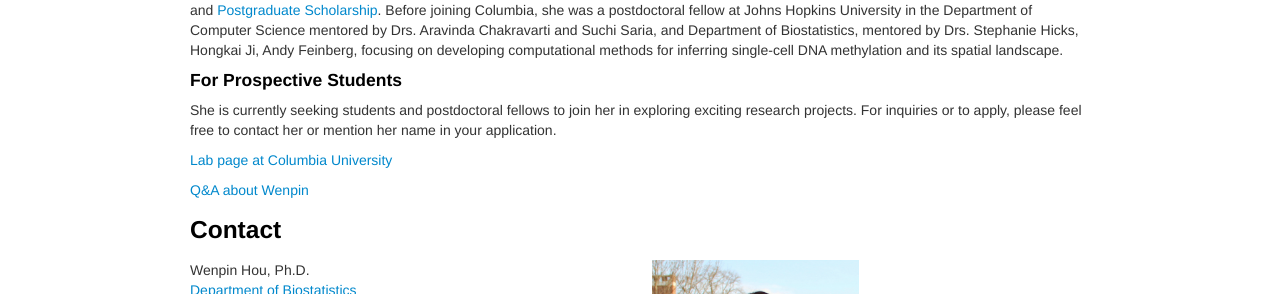
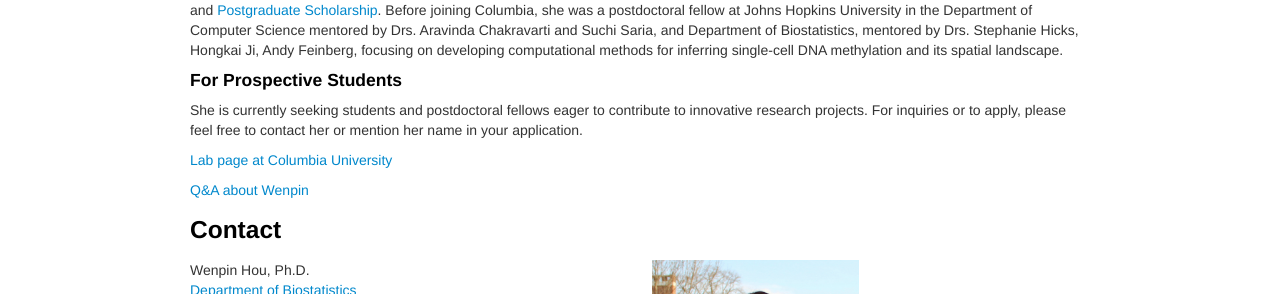
Before and after one commit to Winnie09/Wenpin_Hou, a Jekyll site: the page built from index.md, in a window 1280 px wide. Shown: the part 522-816 px from the top of the page. Built offline with Jekyll 4.4.1, drawn with Linux system fonts in a browser that asks for light colours.

```diff
--- a/index.md
+++ b/index.md
@@ -20,7 +20,7 @@
 Dr. Hou earned her Ph.D. in Mathematics from The University of Hong Kong, where she was a recipient of [University Postgraduate Fellowships](https://gradsch.hku.hk/gradsch/prospective-students/scholarship-funding-and-fees) and [Postgraduate Scholarship](https://gradsch.hku.hk/gradsch/prospective-students/scholarship-funding-and-fees). Before joining Columbia, she was a postdoctoral fellow at Johns Hopkins University in the Department of Computer Science mentored by Drs. Aravinda Chakravarti and Suchi Saria, and Department of Biostatistics, mentored by Drs. Stephanie Hicks, Hongkai Ji, Andy Feinberg, focusing on developing computational methods for inferring single-cell DNA methylation and its spatial landscape.
 
 #### For Prospective Students
-She is currently seeking students and postdoctoral fellows to join her in exploring exciting research projects.  For inquiries or to apply, please feel free to contact her or mention her name in your application.
+She is currently seeking students and postdoctoral fellows eager to contribute to innovative research projects.  For inquiries or to apply, please feel free to contact her or mention her name in your application.
 
 [Lab page at Columbia University](https://www.publichealth.columbia.edu/research-labs/hou-lab)
 
```
